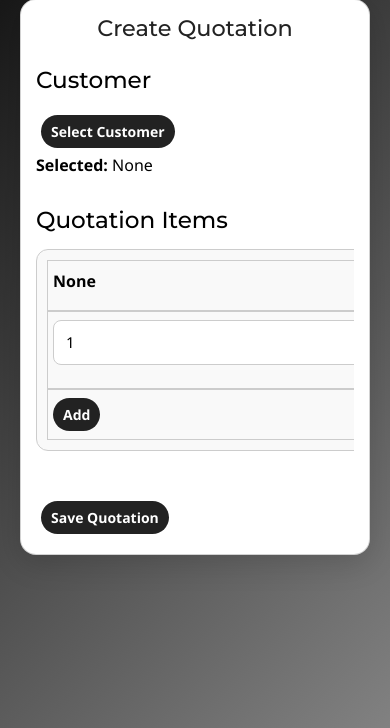
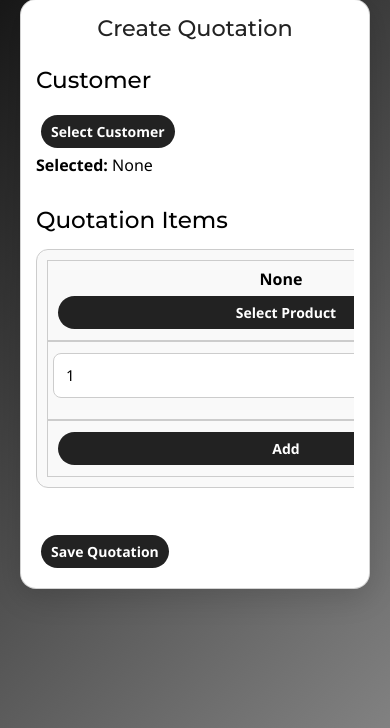
Before and after one commit to Abhijay-Sharma/ObluMerge, a Django app: page /quotations/new/ in a window 390 px wide. Shown: the part 107-835 px from the top of the page. Run offline with Django 5.2, Linux system fonts and the light colour scheme; the visitor is signed in with stand-in values (Sample User, id 1); data that the repository does not hold is empty.

Commit message:
fixing create quotation maker template

```diff
--- a/quotations/templates/quotations/create_quotation.html
+++ b/quotations/templates/quotations/create_quotation.html
@@ -69,13 +69,13 @@ input[type="text"], input[type="number"], select, textarea {
 table {
   width: 100%;
   border-collapse: collapse;
-  min-width: 600px; /* prevents breaking on desktop */
+  min-width: unset; /* remove forced min-width */
 }
 th, td {
   border: 1px solid #ccc;
   padding: 8px;
   text-align: center;
-  white-space: nowrap; /* keeps cell content from wrapping */
+  white-space: normal; /* allow wrapping */
 }
 th { background: #eee; }
 
@@ -131,16 +131,16 @@ button:hover {
   button { padding: 6px 10px; font-size: 14px; }
 }
 
-    /* Mobile-friendly table */
+  /* Mobile layout */
 @media (max-width: 600px) {
   table, thead, tbody, th, td, tr {
     display: block;
   }
 
-  thead { display: none; } /* hide header on mobile */
+  thead { display: none; }
 
   .item-form {
-    margin-bottom: 15px;
+    margin-bottom: 12px;
     border: 1px solid #ccc;
     border-radius: 12px;
     padding: 10px;
@@ -151,15 +151,20 @@ button:hover {
   .item-form td {
     display: flex;
     justify-content: space-between;
-    padding: 8px 5px;
+    flex-wrap: wrap; /* allows values to wrap */
+    padding: 6px 5px;
   }
 
   .item-form td span.product-label {
     font-weight: bold;
+    flex-basis: 100%; /* full width for label */
   }
 
+  .item-form td input,
+  .item-form td select,
   .item-form td button {
-    margin: 0;
+    width: 100%; /* inputs & buttons full width on mobile */
+    margin-top: 5px;
   }
 }
 </style>
```
